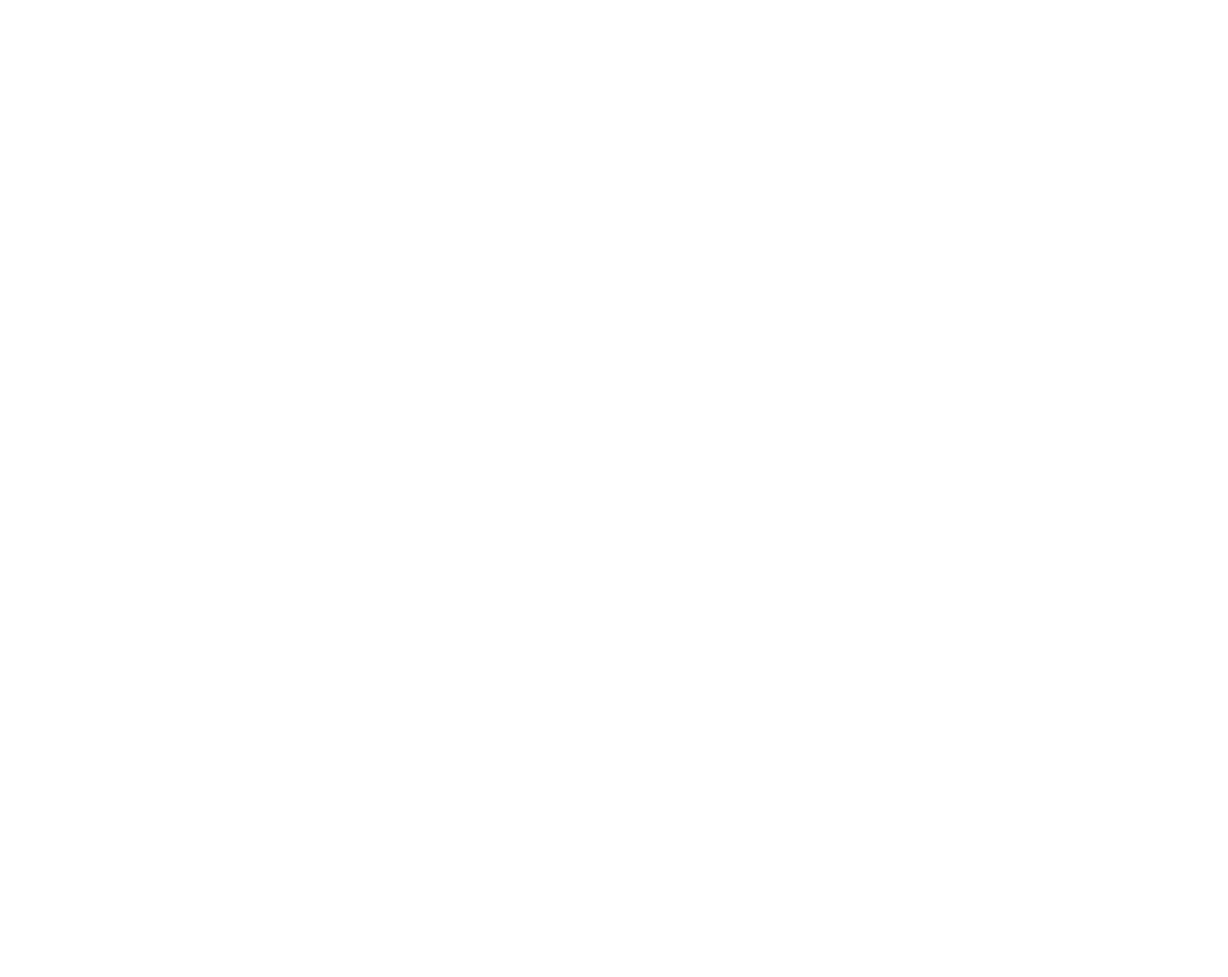
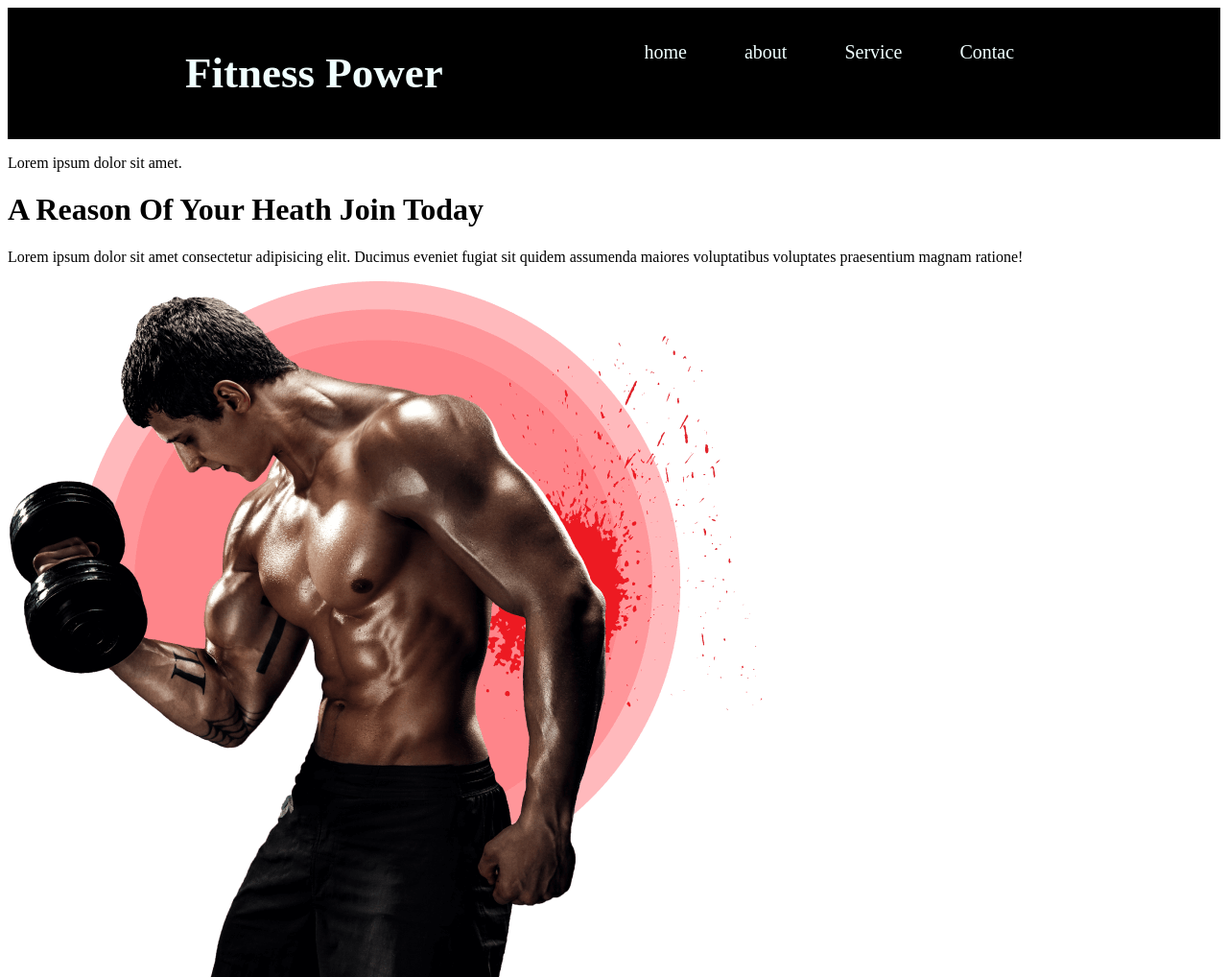
Before and after one commit to anowarul-desiner/Gym-practice-project, a plain HTML site: page index.html in a window 1280 px wide. Shown: the whole page at 96% size. Before the commit the page ends 800 px from the top, so only its background shows below. Drawn offline with Linux system fonts and the light colour scheme.

Commit message:
heder section

```diff
--- a/index.html
+++ b/index.html
@@ -4,7 +4,41 @@
     <meta charset="UTF-8" />
     <meta http-equiv="X-UA-Compatible" content="IE=edge" />
     <meta name="viewport" content="width=device-width, initial-scale=1.0" />
-    <title>Document</title>
+    <title>Gym copy</title>
+    <link rel="stylesheet" href="style.css" />
   </head>
-  <body></body>
+  <body>
+    <nav>
+      <div class="menu-container">
+        <div class="company-logo">
+          <h1>Fitness Power</h1>
+        </div>
+        <div class="menu-items">
+          <li>home</li>
+          <li>about</li>
+          <li>Service</li>
+          <li>Contac</li>
+        </div>
+      </div>
+    </nav>
+    <div class="banner-container">
+      <div class="banner-left">
+        <div class="banner-desceription">
+          <p>Lorem ipsum dolor sit amet.</p>
+          <h1>A Reason Of Your Heath Join Today</h1>
+          <p>
+            Lorem ipsum dolor sit amet consectetur adipisicing elit. Ducimus
+            eveniet fugiat sit quidem assumenda maiores voluptatibus voluptates
+            praesentium magnam ratione!
+          </p>
+        </div>
+      </div>
+      <div class="banner-right">
+        <div class="banner-img">
+          <img src="./images/home-bg.png" alt="" />
+        </div>
+      </div>
+    </div>
+    <div class="contanier"></div>
+  </body>
 </html>
--- a/style.css
+++ b/style.css
@@ -0,0 +1,33 @@
+.menu-container{
+    display: flex;
+    justify-content: space-evenly;
+    background-color: black;
+    padding: 5px;
+    color: azure;
+
+}
+
+
+.menu-items{
+    display: flex;
+ }
+
+.menu-items li{
+    list-style: none;
+    margin: 10px;
+    padding: 20px;
+    font-size: 20px;
+}
+
+.company-logo{
+    font-size: 30px;
+}
+
+.menu-items li:hover{
+    color: rgb(28, 241, 248);
+    cursor:pointer;
+}
+
+.menu-container:hover{
+    color:rgb(220, 0, 136) ;
+}
```
